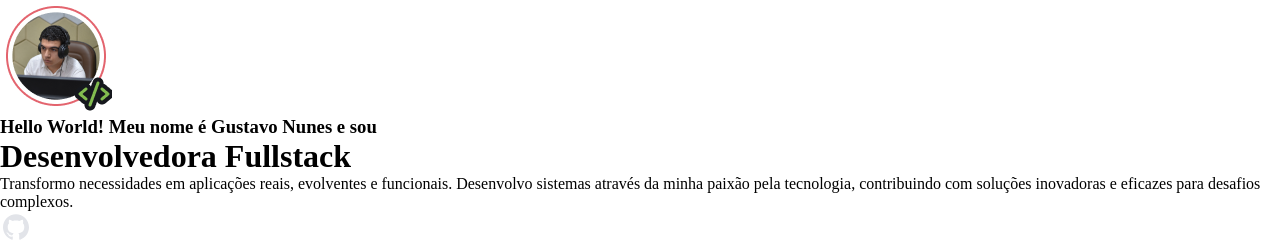
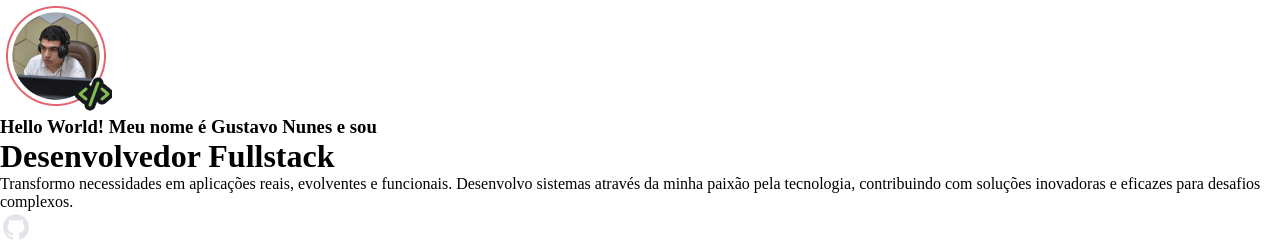
Before and after one commit to gustavonbispo/portfolio-dev, a plain HTML site: page index.html in a window 1280 px wide. Shown: the top 242 px of the page. Drawn offline with Linux system fonts and the light colour scheme.

Commit message:
Ajuste e correção do título

```diff
--- a/index.html
+++ b/index.html
@@ -24,7 +24,7 @@
 
       <h3>Hello World! Meu nome é <span>Gustavo Nunes</span> e sou</h3>
 
-      <h1>Desenvolvedora Fullstack</h1>
+      <h1>Desenvolvedor Fullstack</h1>
 
       <p>Transformo necessidades em aplicações reais, evolventes e funcionais. Desenvolvo sistemas através da minha paixão pela tecnologia, contribuindo com soluções inovadoras e eficazes para desafios complexos.</p>
 
```
